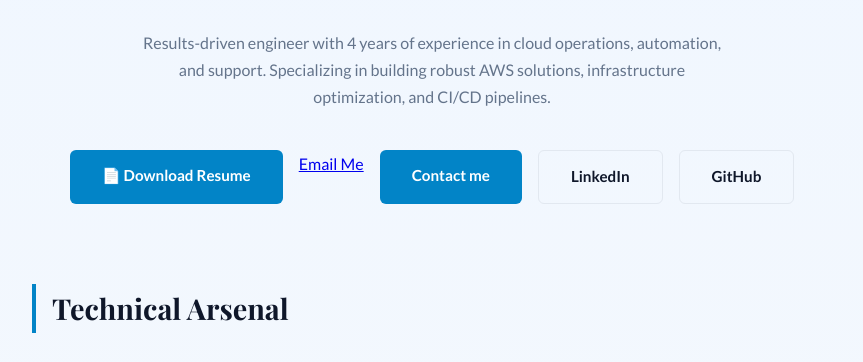
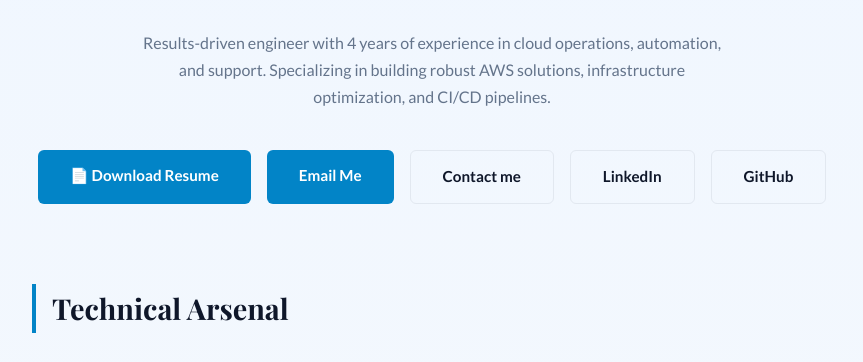
Before and after one commit to krishnag151998-klaks/portfolio, a plain HTML site: page index.html in a window 1280 px wide. Shown: the part 380-742 px from the top of the page, without its empty margins (208-1071 px from the left). Drawn offline with nearby package versions, Linux system fonts and the light colour scheme.

Commit message:
update contact

```diff
--- a/index.html
+++ b/index.html
@@ -21,8 +21,8 @@
             </p>
             <div class="links">
                 <a href="Krishna_AWS.pdf" download class="btn">📄 Download Resume</a>
-                <a href="mailto:krishnagadde151998@gmail.com" target="_blank">Email Me</a>
-                <a href="8464903684" class="btn">Contact me</a>
+                <a href="mailto:krishnagadde151998@gmail.com" class="btn">Email Me</a>
+                <a href="8464903684" target="_blank" class="btn btn-outline">Contact me</a>
                 <a href="https://www.linkedin.com/in/krishnagadde" target="_blank" class="btn btn-outline">LinkedIn</a>
                 <a href="https://github.com/krishnagadde151998" target="_blank" class="btn btn-outline">GitHub</a>
             </div>
```
